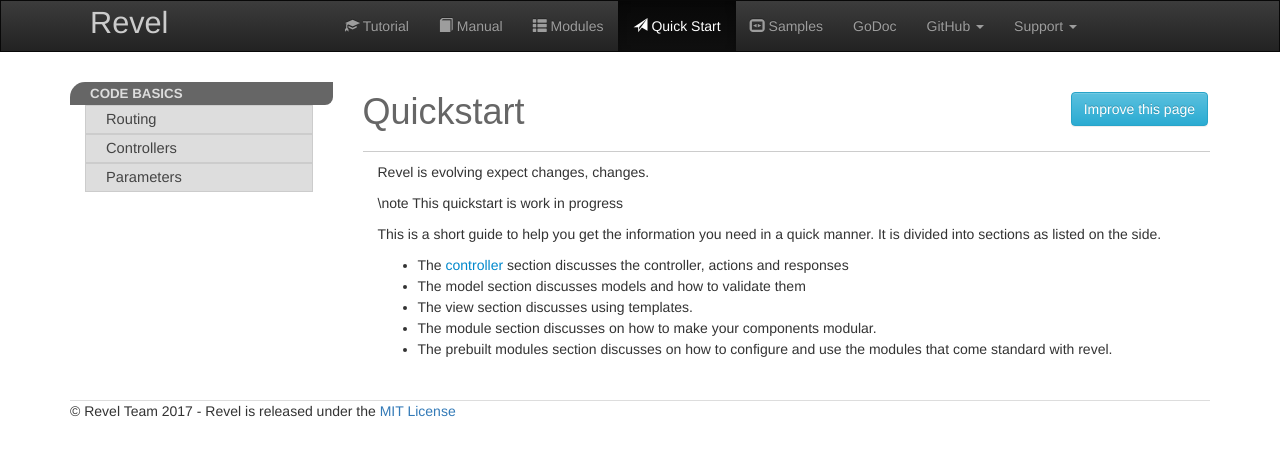
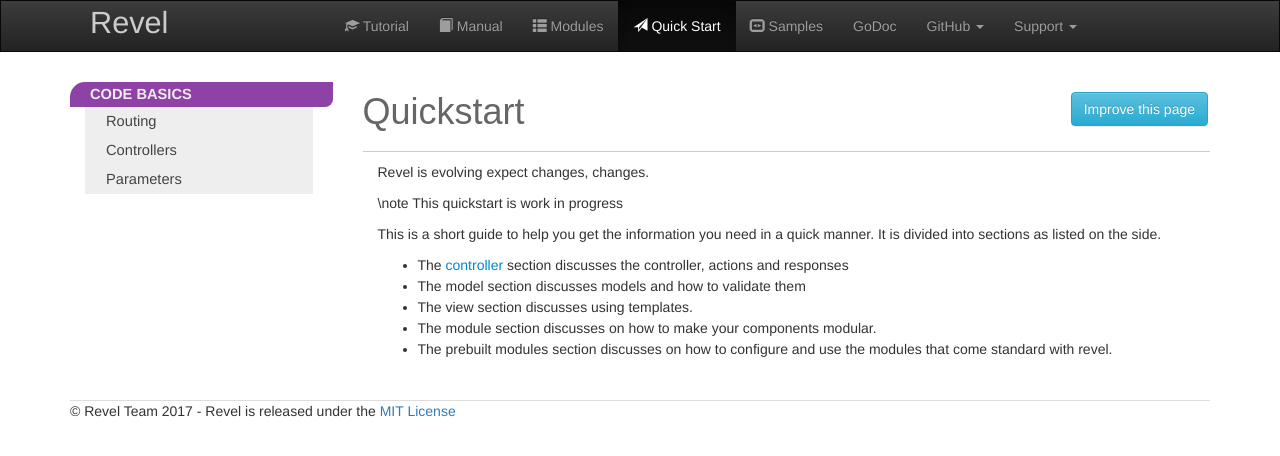
Before and after one commit to revel/revel.github.io, a Jekyll site: the page built from quickstart/index.md, in a window 1280 px wide. Shown: the top 456 px of the page. Built offline with Jekyll 4.4.1, drawn with Linux system fonts in a browser that asks for light colours; nearby versions of some CDN libraries.

Commit message:
add colors to sections

```diff
--- a/_includes/main_layout.html
+++ b/_includes/main_layout.html
@@ -8,7 +8,7 @@
 
     {% include topnav.html %}
 
-    <div class="container">
+    <div class="container revel-{{layout.name}}">
         <div class="row">
             <div class="col-md-3">
                 {% include leftnav.html %}
--- a/css/revel.17.css
+++ b/css/revel.17.css
@@ -45,10 +45,10 @@
 .leftnav .nav-header {
     background-color: #666666 !important;
     padding: 2px 4px 2px 20px;
-    color: #dddddd;
+    color: #eeeeee;
     font-weight: bold;
     text-transform: uppercase;
-    font-size: 10pt;
+    font-size: 11pt;
     border-top-left-radius: 15px;
     border-bottom-right-radius: 8px;
     margin-top: 10px;
@@ -58,17 +58,18 @@
     padding: 3px 0 3px 20px;
     color: #444444 !important;
     font-size: 11pt;
-    background-color: #dddddd;
-    border: 1px solid #cccccc;
+    background-color: #eeeeee;
+    border: 1px solid #eeeeee;
     margin: 0 20px 0 15px;
 }
 .leftnav .nav li  a:hover {
     color: black !important;
     background-color: white;
+    border-color: #dddddd;
 }
 .leftnav .nav li.active a {
   color: black !important;
-  background-color: #eeeeee !important;
+  background-color: white !important;
   border-color: #aaaaaa;
 }
 
@@ -281,3 +282,19 @@ hr {
     margin-bottom: 10px;
     border-bottom: 3px solid #dddddd;
 }
+
+.revel-tutorial .leftnav .nav-header {
+    background-color: #6CA642 !important;
+}
+.revel-manual .leftnav .nav-header {
+    background-color: #427FA6 !important;
+}
+.revel-modules .leftnav .nav-header {
+    background-color: #6142A6 !important;
+}
+.revel-quickstart .leftnav .nav-header {
+    background-color: #8F42A6 !important;
+}
+.revel-samples .leftnav .nav-header {
+    background-color: #A69A42 !important;
+}
```
